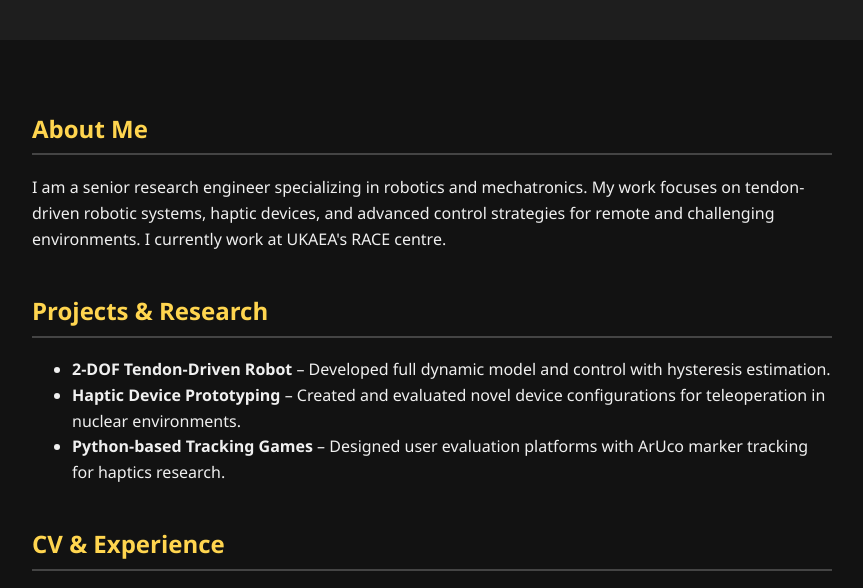
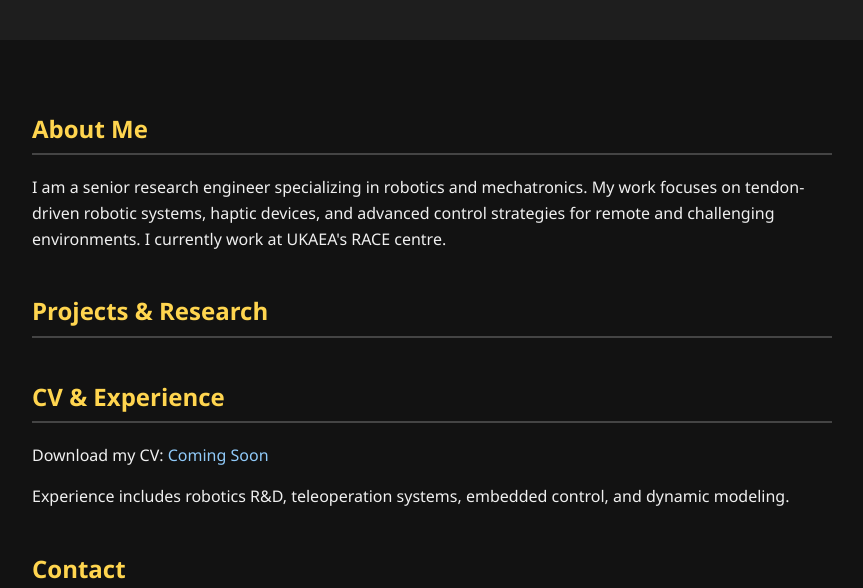
Before and after one commit to emreuzuno/emreuzuno.github.io, a plain HTML site: page index.html in a window 1280 px wide. Shown: the part 173-761 px from the top of the page, without its empty margins (208-1071 px from the left). Drawn offline with Linux system fonts and the light colour scheme.

Commit message:
Update index.html

```diff
--- a/index.html
+++ b/index.html
@@ -64,9 +64,7 @@
 
     <h2>Projects & Research</h2>
     <ul>
-      <li><strong>2-DOF Tendon-Driven Robot</strong> – Developed full dynamic model and control with hysteresis estimation.</li>
-      <li><strong>Haptic Device Prototyping</strong> – Created and evaluated novel device configurations for teleoperation in nuclear environments.</li>
-      <li><strong>Python-based Tracking Games</strong> – Designed user evaluation platforms with ArUco marker tracking for haptics research.</li>
+
     </ul>
 
     <h2>CV & Experience</h2>
```
